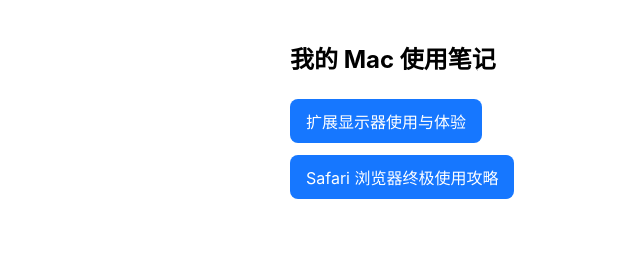
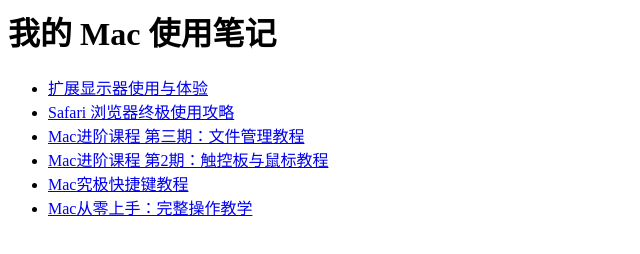
Before and after one commit to vvh87180-tech/-, a plain HTML site: page index.html in a window 1280 px wide. Shown: the whole page, without its empty margins (0-640 px from the left). Drawn offline with Linux system fonts and the light colour scheme.

Commit message:
Add files via upload

```diff
--- a/index.html
+++ b/index.html
@@ -1,44 +1,11 @@
-<!DOCTYPE html>
-<html lang="zh-CN">
-<head>
-  <meta charset="utf-8">
-  <title>我的 Mac 使用笔记</title>
-  <style>
-    body {
-      font-family: -apple-system, BlinkMacSystemFont, "SF Pro Text", Arial, sans-serif;
-      max-width: 700px;
-      margin: 40px auto;
-      padding: 0 16px;
-    }
-    h1 {
-      font-size: 24px;
-      margin-bottom: 24px;
-    }
-    ul {
-      list-style: none;
-      padding: 0;
-    }
-    li {
-      margin-bottom: 12px;
-    }
-    a.button {
-      display: inline-block;
-      padding: 10px 16px;
-      border-radius: 8px;
-      background-color: #1677ff;
-      color: #fff;
-      text-decoration: none;
-    }
-    a.button:hover {
-      background-color: #0f5ed5;
-    }
-  </style>
-</head>
 <body>
   <h1>我的 Mac 使用笔记</h1>
   <ul>
     <li><a class="button" href="扩展显示器使用与体验.html">扩展显示器使用与体验</a></li>
     <li><a class="button" href="Safari 浏览器终极使用攻略.html">Safari 浏览器终极使用攻略</a></li>
+    <li><a class="button" href="Mac进阶课程 第三期：文件管理教程.html">Mac进阶课程 第三期：文件管理教程</a></li>
+    <li><a class="button" href="Mac进阶课程 第2期：触控板与鼠标教程 .html">Mac进阶课程 第2期：触控板与鼠标教程</a></li>
+    <li><a class="button" href="Mac究极快捷键教程.html">Mac究极快捷键教程</a></li>
+    <li><a class="button" href="Mac从零上手：完整操作教学.html">Mac从零上手：完整操作教学</a></li>
   </ul>
 </body>
-</html>
```
